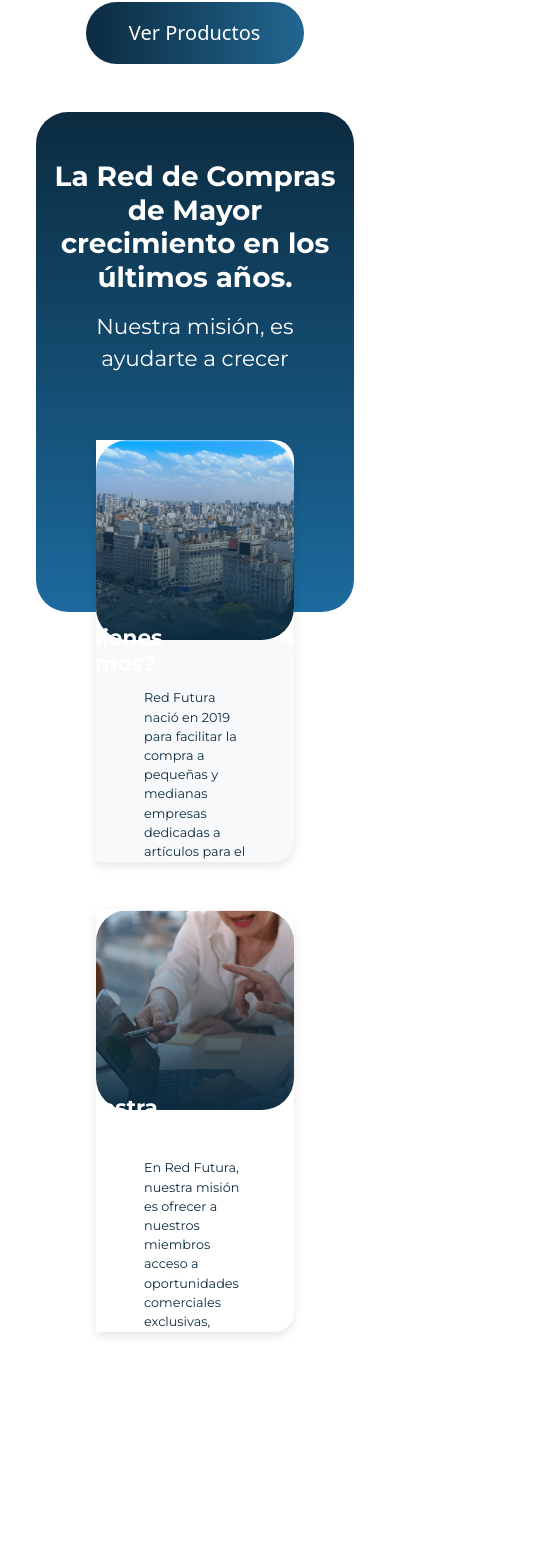
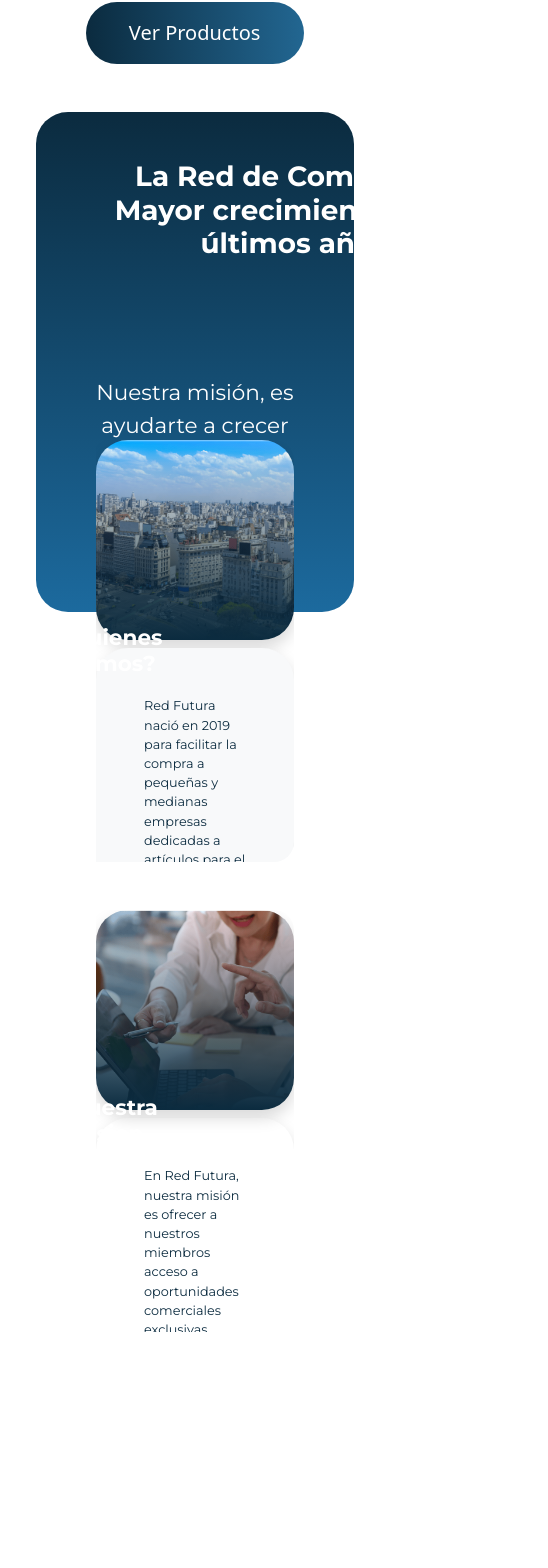
Before and after one commit to Marcomussa/redfutura2.0, a React (Vite) app: page / in a window 390 px wide. Shown: the part 3677-5245 px from the top of the page, 548 px wide, since content can reach past the window. Built offline with nearby package versions, Linux system fonts and the light colour scheme.

Commit message:
Edit Cards

```diff
--- a/src/components/AboutUs.jsx
+++ b/src/components/AboutUs.jsx
@@ -1,5 +1,4 @@
 import React from 'react'
-import Argentina from "../public/images/argentina.webp"
 
 const AboutUs = () => {
     return (
@@ -7,26 +6,26 @@ const AboutUs = () => {
             <div className="container-fluid position-relative px-5">
                 <div className="row bg-blue position-relative text-center ">
                     <div className="col-xl-12 pt-5">
-                        <h3 className='fw-bold fs-1'>La Red de Compras de Mayor crecimiento en los últimos años.</h3>
+                        <h3 className='fw-bold fs-1 size-about'>La Red de Compras de Mayor crecimiento en los últimos años.</h3>
                         <p className='text-white fs-4 pt-2'>Nuestra misión, es ayudarte a crecer</p>
                     </div>
                 </div>
 
                 <div className="row services-row position-relative justify-content-center rounded-container mb-5 m-5">
-                    <div className="col-xl-5 col-md-12 bg-arg rounded-5 size-about" style={{ width: '32%', height: '50vh' }} >
+                    <div className="col-xl-5 col-md-12 bg-arg rounded-5 size-about shadow mb-2" style={{ width: '32%', height: '50vh' }} >
                         <h4 className='text-overlay'>Quienes somos?</h4>
                     </div>
-                    <div className="col-xl-7 col-md-12 p-5 rounded-container bg-light shadow" >
+                    <div className="col-xl-7 col-md-12 p-5 rounded-container rounded-5 bg-light shadow mb-2" >
                         <p>Red Futura nació en 2019 para facilitar la compra a pequeñas y medianas empresas dedicadas a artículos para el hogar, muebles y tecnología.</p>
                         <p>Con más de 100 comercios en 21 provincias, todos atendidos por sus dueños, ofrecemos un enfoque personalizado y único. Contamos con expertos en economía, contaduría y administración, brindando asesoramiento directo en todas las áreas de tu negocio.</p>
                     </div>
                 </div>
 
                 <div className="row services-row position-relative justify-content-center rounded-container m-5">
-                    <div className="col-xl-5 bg-mision rounded-5 size-about" style={{ width: '32%', height: '50vh' }} >
+                    <div className="col-xl-5 bg-mision rounded-5 size-about shadow mb-2" style={{ width: '32%', height: '50vh' }} >
                         <h4 className='text-overlay'>Nuestra Mision</h4>
                     </div>
-                    <div className="col-xl-7 p-5">
+                    <div className="col-xl-7 p-5 shadow rounded-5 mb-2">
                         <p>En Red Futura, nuestra misión es ofrecer a nuestros miembros acceso a oportunidades comerciales exclusivas, evitando intermediarios y facilitando compras directas con fabricantes.</p>
                         <p>Apoyamos la búsqueda de nuevos negocios, proveedores y ofertas, ayudando a reducir costos y mejorar la rentabilidad de los comercios para que puedan competir al más alto nivel.</p>
                     </div>
--- a/src/public/styles/Home.css
+++ b/src/public/styles/Home.css
@@ -86,8 +86,6 @@ p {
 .rounded-container {
     border-radius: 0px 20px 20px 0px;
     overflow: hidden;
-    box-shadow: 0 4px 10px rgba(0, 0, 0, 0.1);
-    background: white;
 }
 .text-overlay{
     position: absolute;
@@ -96,6 +94,9 @@ p {
     transform: translate(-50%, -50%);
     font-weight: bold;
     padding: 10px;
+}
+.size-about{
+    padding-inline: 20%;
 }
 /* About-Us -- End */
 
```
